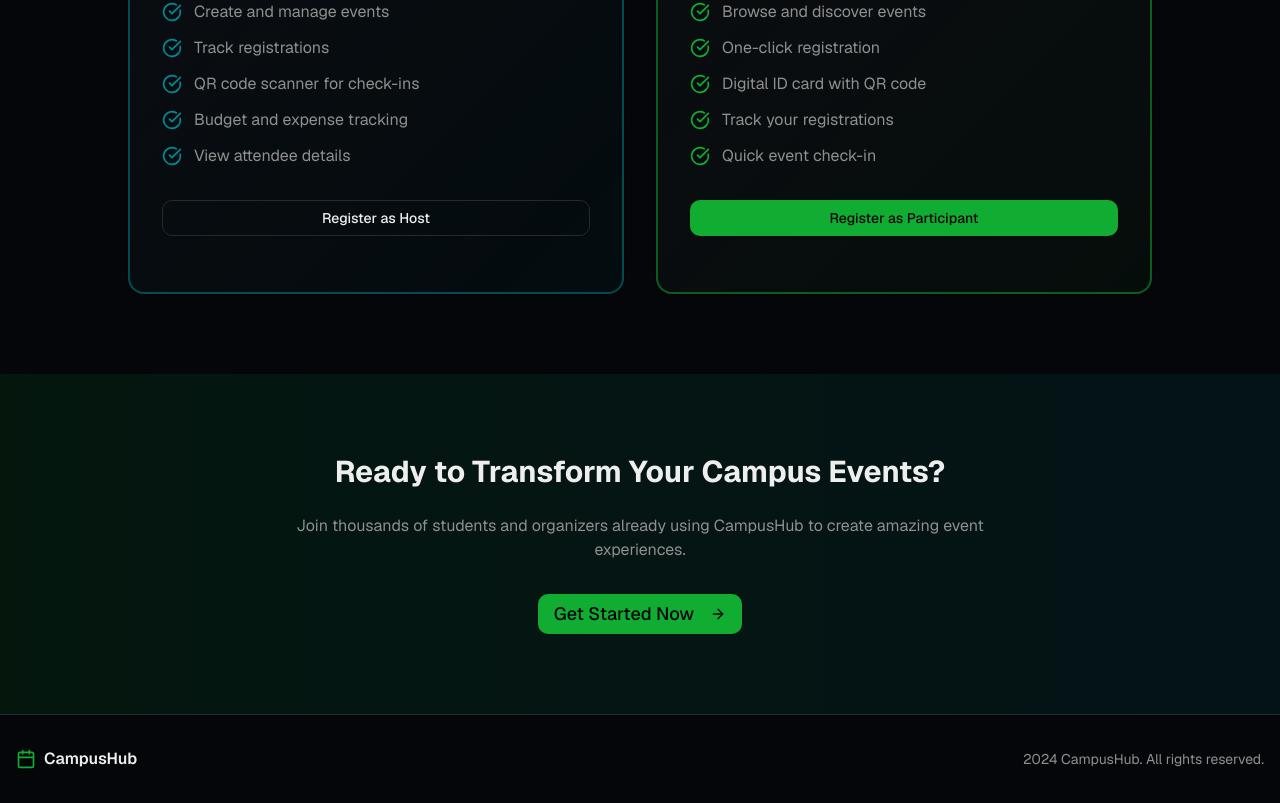
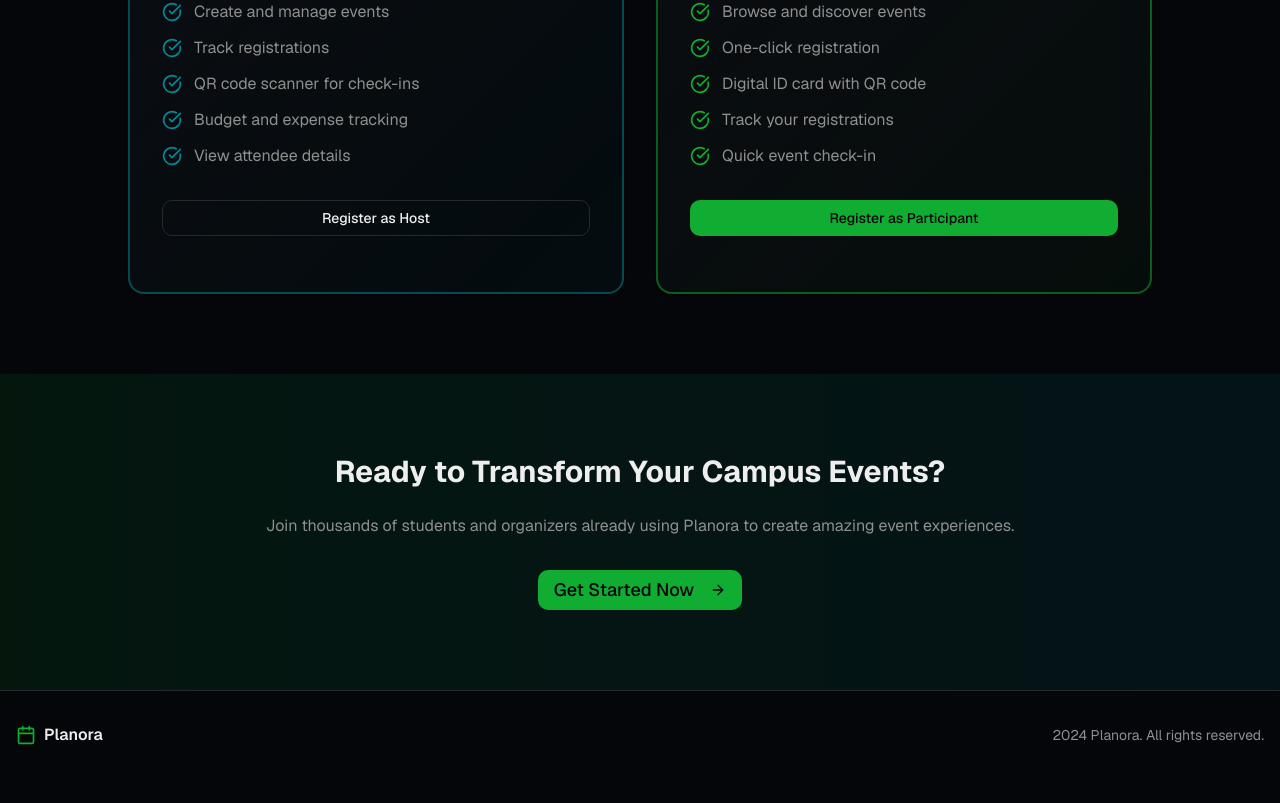
Before and after one commit to dahiyarakshit2006/gdg-hackathon-h7, a Next.js app: page / in a window 1280 px wide. Shown: the part 1791-2594 px from the top of the page. After the commit the page ends 2570 px from the top, so only its background shows below. Built offline with nearby package versions, Linux system fonts and the light colour scheme; no server answers.

Commit message:
Renamed project to planora

```diff
--- a/app/host/attendees/page.tsx
+++ b/app/host/attendees/page.tsx
@@ -391,7 +391,7 @@ export default function AttendeesPage() {
                     <div className="flex items-center gap-2">
                       <Calendar className="w-5 h-5 text-primary-foreground" />
                       <span className="font-bold text-primary-foreground text-sm">
-                        CampusHub ID
+                        Planora ID
                       </span>
                     </div>
                     {getStatusBadge(selectedAttendee.status)}
--- a/app/host/layout.tsx
+++ b/app/host/layout.tsx
@@ -123,7 +123,7 @@ export default function HostLayout({
                 <Calendar className="w-5 h-5 text-primary" />
               </div>
               <span className="font-bold text-lg hidden sm:block">
-                CampusHub
+                Planora
               </span>
             </Link>
           </div>
--- a/app/host/scanner/page.tsx
+++ b/app/host/scanner/page.tsx
@@ -450,7 +450,7 @@ export default function ScannerPage() {
                         <div className="flex items-center gap-2">
                           <Calendar className="w-5 h-5 text-primary-foreground" />
                           <span className="font-bold text-primary-foreground text-sm">
-                            CampusHub ID Card
+                            Planora ID Card
                           </span>
                         </div>
                       </div>
--- a/app/layout.tsx
+++ b/app/layout.tsx
@@ -8,7 +8,7 @@ const _geist = Geist({ subsets: ["latin"] });
 const _geistMono = Geist_Mono({ subsets: ["latin"] });
 
 export const metadata: Metadata = {
-  title: 'CampusHub - College Event Management',
+  title: 'Planora - College Event Management',
   description: 'Modern college event management system with AI-powered insights, QR check-in, and real-time collaboration',
   generator: 'v0.app',
   icons: {
--- a/app/login/page.tsx
+++ b/app/login/page.tsx
@@ -68,7 +68,7 @@ export default function LoginPage() {
           <div className="inline-flex items-center justify-center w-16 h-16 rounded-2xl bg-primary/10 mb-4">
             <Calendar className="w-8 h-8 text-primary" />
           </div>
-          <h1 className="text-3xl font-bold text-foreground">CampusHub</h1>
+          <h1 className="text-3xl font-bold text-foreground">Planora</h1>
           <p className="text-muted-foreground mt-2">
             College Event Management System
           </p>
--- a/app/page.tsx
+++ b/app/page.tsx
@@ -105,7 +105,7 @@ export default function HomePage() {
             <div className="w-10 h-10 rounded-xl bg-primary/10 flex items-center justify-center">
               <Calendar className="w-6 h-6 text-primary" />
             </div>
-            <span className="text-xl font-bold">CampusHub</span>
+            <span className="text-xl font-bold">Planora</span>
           </div>
           <div className="flex items-center gap-3">
             <Link href="/login">
@@ -261,7 +261,7 @@ export default function HomePage() {
               Ready to Transform Your Campus Events?
             </h2>
             <p className="text-muted-foreground mb-8">
-              Join thousands of students and organizers already using CampusHub
+              Join thousands of students and organizers already using Planora
               to create amazing event experiences.
             </p>
             <Link href="/register">
@@ -279,10 +279,10 @@ export default function HomePage() {
         <div className="max-w-7xl mx-auto flex flex-col md:flex-row items-center justify-between gap-4">
           <div className="flex items-center gap-2">
             <Calendar className="w-5 h-5 text-primary" />
-            <span className="font-semibold">CampusHub</span>
+            <span className="font-semibold">Planora</span>
           </div>
           <p className="text-sm text-muted-foreground">
-            2024 CampusHub. All rights reserved.
+            2024 Planora. All rights reserved.
           </p>
         </div>
       </footer>
--- a/app/participant/id-card/page.tsx
+++ b/app/participant/id-card/page.tsx
@@ -118,7 +118,7 @@ export default function IDCardPage() {
                 </div>
                 <div>
                   <h2 className="font-bold text-primary-foreground">
-                    CampusHub
+                    Planora
                   </h2>
                   <p className="text-xs text-primary-foreground/80">
                     Event Pass
@@ -214,7 +214,7 @@ export default function IDCardPage() {
                 <QrCode className="w-3 h-3" />
                 Valid for all registered events
               </span>
-              <span>CampusHub 2024</span>
+              <span>Planora 2024</span>
             </div>
           </div>
         </Card>
--- a/app/participant/layout.tsx
+++ b/app/participant/layout.tsx
@@ -126,7 +126,7 @@ export default function ParticipantLayout({
                 <Calendar className="w-5 h-5 text-primary" />
               </div>
               <span className="font-bold text-lg hidden sm:block">
-                CampusHub
+                Planora
               </span>
             </Link>
           </div>
--- a/app/register/page.tsx
+++ b/app/register/page.tsx
@@ -122,7 +122,7 @@ export default function RegisterPage() {
           <div className="inline-flex items-center justify-center w-16 h-16 rounded-2xl bg-primary/10 mb-4">
             <Calendar className="w-8 h-8 text-primary" />
           </div>
-          <h1 className="text-3xl font-bold text-foreground">CampusHub</h1>
+          <h1 className="text-3xl font-bold text-foreground">Planora</h1>
           <p className="text-muted-foreground mt-2">Create your account</p>
         </div>
 
@@ -130,7 +130,7 @@ export default function RegisterPage() {
           <CardHeader className="space-y-1">
             <CardTitle className="text-2xl text-center">Sign Up</CardTitle>
             <CardDescription className="text-center">
-              Join CampusHub to manage and participate in events
+              Join Planora to manage and participate in events
             </CardDescription>
           </CardHeader>
           <CardContent>
--- a/components/notification-bar.tsx
+++ b/components/notification-bar.tsx
@@ -139,7 +139,7 @@ export function NotificationBar() {
             <div className="h-8 w-8 rounded-lg bg-primary flex items-center justify-center">
               <span className="text-primary-foreground font-bold text-sm">CH</span>
             </div>
-            <span className="font-semibold text-lg">CampusHub</span>
+            <span className="font-semibold text-lg">Planora</span>
           </div>
 
           <nav className="hidden md:flex items-center gap-6">
```
